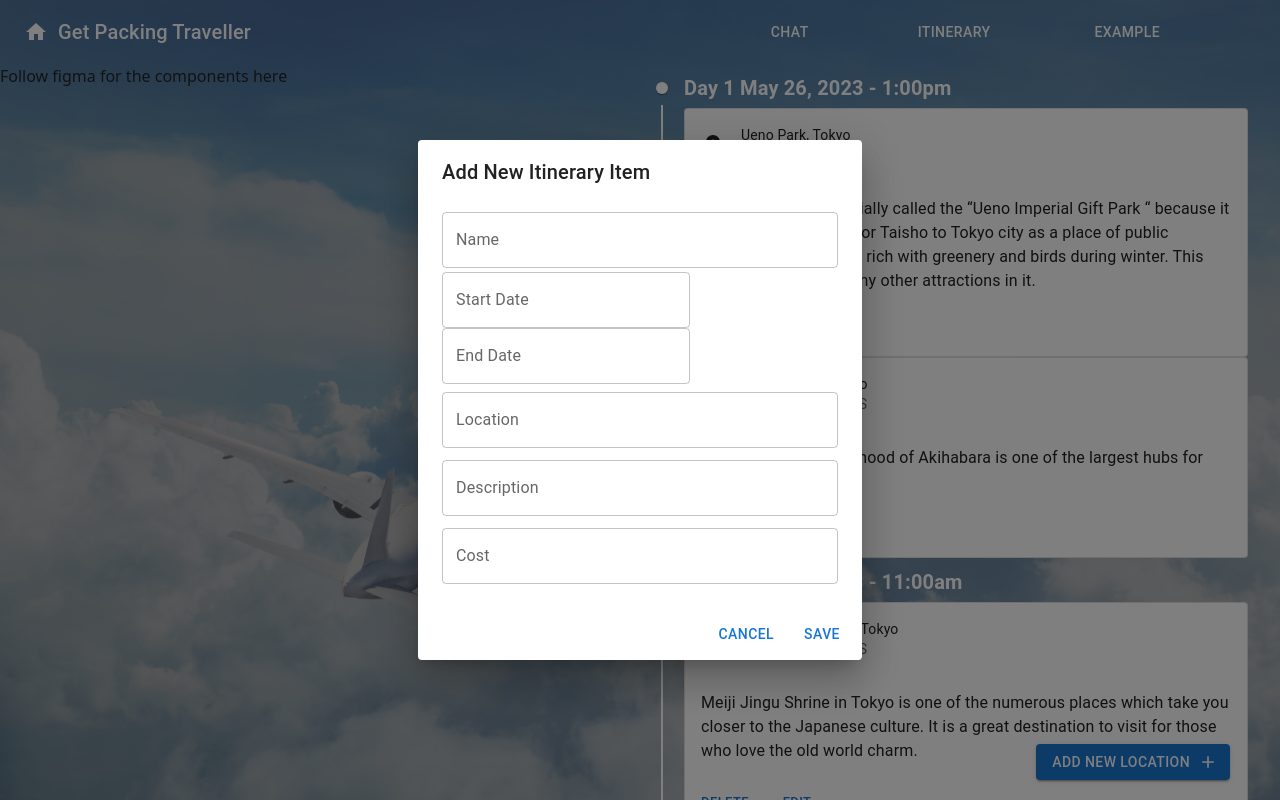
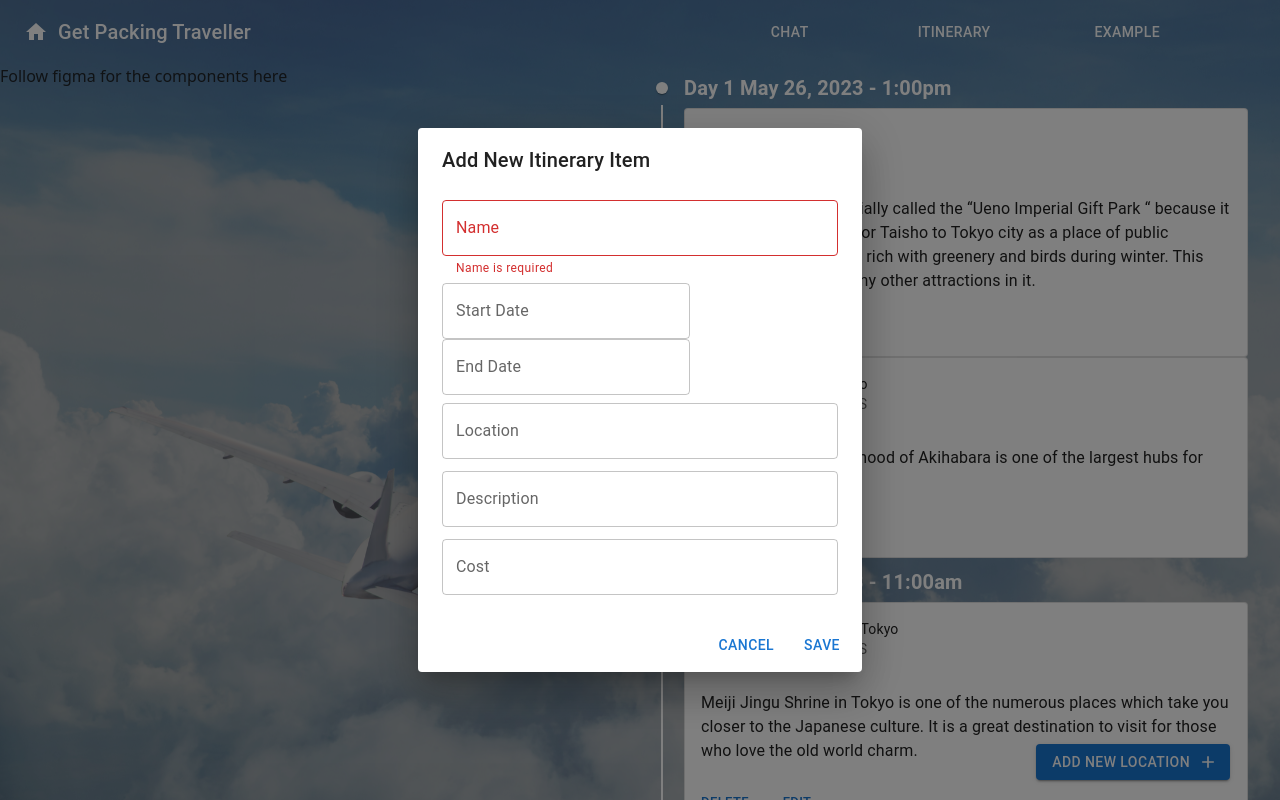
Before and after one commit to Monash-FIT3170/AI_Travel_Plan, a React (Create React App) app in the folder client/: page /itinerary in a window 1280 px wide. Both pictures are taken after a click on the button "ADD NEW LOCATION". Built offline with nearby package versions, Linux system fonts and the light colour scheme.

Commit message:
fix: start/end date on add popup

```diff
--- a/client/src/pages/itineraryRight.jsx
+++ b/client/src/pages/itineraryRight.jsx
@@ -39,9 +39,9 @@ export function ItineraryRight() {
   const [cost, setCost] = useState();
   const [location, setLocation] = useState();
   const [chatResponse, setResponse] = useState();
-  const [date, setDate] = useState(dayjs().toDate());
-  const [time, setTime] = useState(dayjs().toDate());
-  const [errors, setErrors] = useState({ name: "", date: "", time: "" });
+  const [startDate, setStartDate] = useState(null);
+  const [endDate, setEndDate] = useState(null);
+  const [errors, setErrors] = useState({ name: "", startDate: "", endDate: "" });
 
   const handleClickOpen = () => {
     setOpen(true);
@@ -54,13 +54,18 @@ export function ItineraryRight() {
     setCost("");
     setLocation("");
     setResponse("");
-    setDate(dayjs().toDate()); // Set to the current date or an initial date value
-    setTime(dayjs().toDate()); // Set to the current time or an initial time value
+    setStartDate(null); // Set to the current date or an initial date value
+    setEndDate(null); // Set to the current date or an initial date value
     // setErrors({ name: "", date: "", time: "" });
   };
 
+  const [itinerary, setItinerary, updateValueInLocalStorage] = useLocalStorage(
+    "dailyItinerary",
+    mockTravel_Itinerary1,
+  );
+
   const handleSave = () => {
-    if (errors.name || errors.date || errors.time) {
+    if (errors.name || errors.startDateError || errors.endDateError) {
       alert("Please enter valid inputs before saving.");
       return;
     }
@@ -70,72 +75,41 @@ export function ItineraryRight() {
       chatResponse,
       cost,
       description,
-      endTime: dayjs(date).format("YYYY-MM-DDTHH:mm:ss.SSSZ"),
-      startTime: dayjs(date).format("YYYY-MM-DDTHH:mm:ss.SSSZ"),
+      endTime: dayjs(endDate).format("YYYY-MM-DDTHH:mm:ss.SSSZ"),
+      startTime: dayjs(startDate).format("YYYY-MM-DDTHH:mm:ss.SSSZ"),
       name,
       location,
     };
     // console.log(newEvent);
 
-    //TODO: below
-    const [itinerary, setItinerary] = useLocalStorage(
-      "dailyItinerary",
-      mockTravel_Itinerary1,
-    );
+    // Todo: Add event object to local storage
 
-    // Flatten all events
-    const allEvents = itinerary.schedule.flatMap((day) => {
-      return day.events.map((e) => (newEvent));
-    });
-    console.log(allEvents);
-    // Sort all events by startTime
-    allEvents.sort((a, b) => a.startTime - b.startTime);
 
-    // Create a map of dates to events
-    const dateToEventsMap = allEvents.reduce((map, event) => {
-      const eventDate = dayjs(event.startTime).format("YYYY-MM-DD");
-      if (!map[eventDate]) {
-        map[eventDate] = [];
-      }
-      map[eventDate].push(event);
-      return map;
-    }, {});
-
-    // Reconstruct the schedule array
-    const newSchedule = Object.entries(dateToEventsMap).map(
-      ([date, events], index) => ({
-        day: index + 1,
-        date: new Date(date),
-        events,
-      }),
-    );
-
-    setItinerary({ ...itinerary, schedule: newSchedule });
+    // Todo: reform itinerary
+    setItinerary(reformItinerary);
+    console.log(itinerary);
     setOpen(false);
   };
 
-  // useEffect(() => {
-  //   let nameError = "";
-  //   let dateError = "";
-  //   let timeError = "";
+  useEffect(() => {
+    let nameError = "";
+    let startDateError = "";
+    let endDateError = "";
 
-  //   if (!name.trim()) {
-  //     nameError = "Name is required";
-  //   }
-  //   if (isNaN(date)) {
-  //     dateError = "Date is not valid";
-  //   }
-  //   if (isNaN(time)) {
-  //     timeError = "Time is not valid";
-  //   }
+    if (!name || !name.trim()) {
+      nameError = "Name is required";
+    }
 
-  //   setErrors({ name: nameError, date: dateError, time: timeError });
-  // }, [name, date, time]);
+    // TODO: Check null Date
+    if (startDate === null) {
+      startDateError = "Start Date is required";
+    }
+    if (endDate === null) {
+      endDateError = "End Date is required";
+    }
 
-  const [itinerary, setItinerary] = useLocalStorage(
-    "dailyItinerary",
-    mockTravel_Itinerary1,
-  );
+    setErrors({ name: nameError, startDate: startDateError, endDate: endDateError });
+  }, [name, startDate, endDate]);
 
   // NOTE: Reconstructing because the timezone in the mock data is not the same as the timezone in the browser.
   // TODO: When prompting gpt, provide user's timezone such that GPT returns event times in the user's timezone.
@@ -231,11 +205,13 @@ export function ItineraryRight() {
         <LocalizationProvider dateAdapter={AdapterDayjs}>
             <DateTimePicker
             label="Start Date"
+            onChange={(newDate) => setStartDate(newDate)} // Pass the new Date object to setDate
             />
         </LocalizationProvider>
         <LocalizationProvider dateAdapter={AdapterDayjs}>
             <DateTimePicker
             label="End Date"
+            onChange={(newDate) => setEndDate(newDate)} // Pass the new Date object to setDate
             />
         </LocalizationProvider>
           <TextField
```
